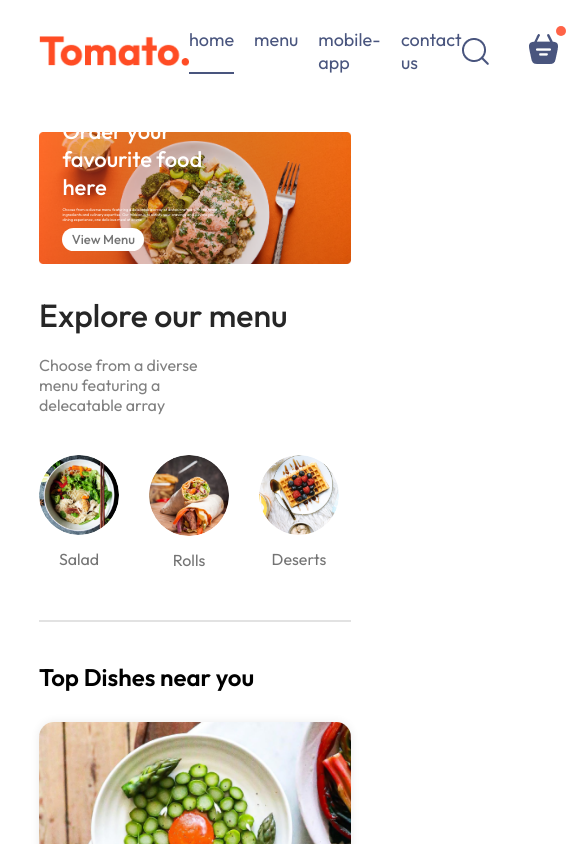
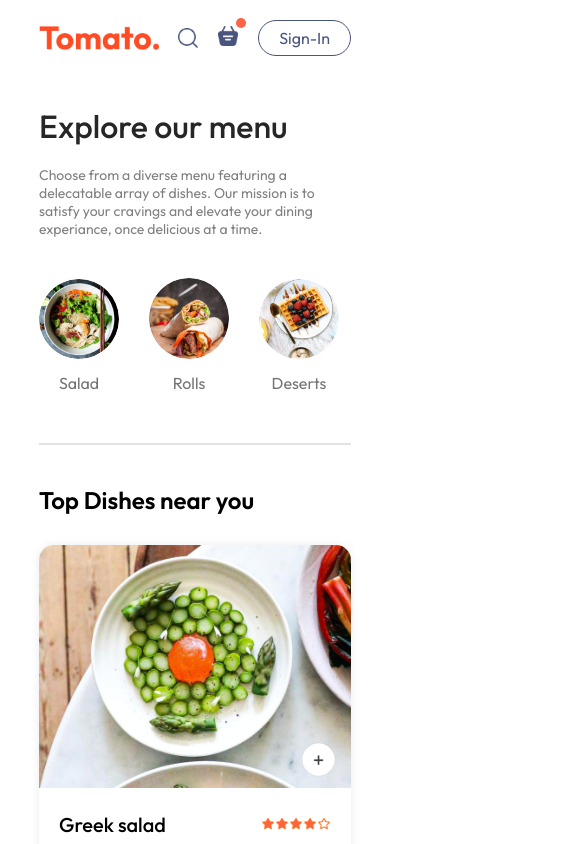
Before and after one commit to prathamesh2304/FoodDeliveryProject, a React (Vite) app in the folder frontend/: page / in a window 390 px wide. Shown: the top 844 px of the page, 585 px wide, since content can reach past the window. Built offline with nearby package versions, Linux system fonts and the light colour scheme.

Commit message:
Redirect functinality n responsiveness

```diff
--- a/frontend/src/components/ExploreMenu/ExploreMenu.css
+++ b/frontend/src/components/ExploreMenu/ExploreMenu.css
@@ -55,3 +55,10 @@
     border: 4px solid tomato;
     padding: 2px;
 }
+
+@media (max-width: 1050px) {
+    .explore-menu-text{
+        max-width: 100%;
+        font-size: 14px;
+    }
+}
--- a/frontend/src/components/ExploreMenu/ExploreMenu.jsx
+++ b/frontend/src/components/ExploreMenu/ExploreMenu.jsx
@@ -7,7 +7,7 @@ const ExploreMenu = ({category, setCategory}) => {
   return (
     <div className='explore-menu' id='explore-menu'>
         <h1>Explore our menu</h1>
-        <p className="explore-menu-text">Choose from a diverse menu featuring a delecatable array</p>
+        <p className="explore-menu-text">Choose from a diverse menu featuring a delecatable array of dishes. Our mission is to satisfy your cravings and elevate your dining experiance, once delicious at a time.</p>
         <div className="explore-menu-list">
             {menu_list.map((item,index) => {
                 return (
--- a/frontend/src/components/Footer/Footer.css
+++ b/frontend/src/components/Footer/Footer.css
@@ -5,7 +5,7 @@
     flex-direction: column;
     align-items: center;
     gap: 20px;
-    padding: 20px 8px;
+    padding: 20px 80px;
     padding-top: 80px;
     margin-top: 100px;
 }
@@ -13,6 +13,7 @@
 .footer-content{
     width: 100%;
     display: grid;
+    /* max-width: 1200px; */
     grid-template-columns: 2fr 1fr 1fr ;
     gap: 80px;
 }
@@ -34,7 +35,7 @@
     color: white;
 }
 
-.footer-social-icons-img{
+.footer-social-icons img{
     width: 40px;
     margin-right: 15px;
 }
@@ -46,3 +47,15 @@
     background: grey;
     border: none;
 }
+
+@media (max-width: 750px) {
+    .footer-content{
+        display: flex;
+        flex-direction: column;
+        gap: 35px;
+    }
+
+    .footer-copyright{
+        text-align: center;
+    }
+}
--- a/frontend/src/components/Header/Header.css
+++ b/frontend/src/components/Header/Header.css
@@ -38,3 +38,23 @@
     font-size: max(1vw, 13px);
     border-radius: 50px;
 }
+
+@media (max-width: 1050px) {
+    .header-contents{
+        max-width: 45%;
+    }
+}
+
+@media (max-width: 750px) {
+    .header{
+        height: 65%;
+    }
+
+    .header-contents{
+        display: none;
+    }
+
+    .header-contents button{
+        padding: 2vw 4vw;
+    }
+}
--- a/frontend/src/components/Navbar/NavBar.css
+++ b/frontend/src/components/Navbar/NavBar.css
@@ -56,3 +56,59 @@
     top: -8px;
     right: -8px;
 }
+
+@media (max-width:1050px) {
+    .navbar .logo{
+        width: 140px;
+    }
+
+    .navbar-menu{
+        gap: 20px;
+        font-size: 17px;
+    }
+
+    .navbar-right{
+        gap: 30px;
+    }
+
+    .navbar-right img{
+        width: 22px;
+    }
+
+    .navbar-right button{
+        padding: 8px 25px;
+    }
+}
+
+@media (max-width:900px) {
+
+    .navbar .logo{
+        width: 120px;
+    }
+
+    .navbar-menu{
+        gap: 15px;
+        font-size: 16px;
+    }
+
+    .navbar-right{
+        gap: 20px;
+    }
+
+    .navbar-right img{
+        width: 20px;
+    }
+
+    .navbar-right button{
+        padding: 7px 20px;
+        font-style: 15px;
+    }
+}
+
+@media (max-width:750px) {
+
+    .navbar-menu{
+        display: none;
+    }
+
+}
--- a/frontend/src/components/Navbar/NavBar.jsx
+++ b/frontend/src/components/Navbar/NavBar.jsx
@@ -2,7 +2,7 @@
 import React, { useState } from 'react'
 import './NavBar.css'
 import { assets } from '../../assets/assets.js'
-
+import { Link } from 'react-router-dom'
 
 const NavBar = () => {
 
@@ -11,12 +11,49 @@ const NavBar = () => {
   return (
     <div className='navbar'>
       <img src={assets.logo} alt="" className='logo'/>
+
       <ul className='navbar-menu'>
-            <li onClick={()=> setMenu("home")} className={menu==="home"?"active":""}>home</li>
-            <li onClick={()=> setMenu("menu")} className={menu==="menu"?"active":""}>menu</li>
-            <li onClick={()=> setMenu("mobile-app")} className={menu==="mobile-app"?"active":""}>mobile-app</li>
-            <li onClick={()=> setMenu("contact-us")} className={menu==="contact-us"?"active":""}>contact us</li>
+        <li>
+          <Link
+            to='/'
+            onClick={() => setMenu("home")}
+            className={menu === "home" ? "active" : ""}
+          >
+            home
+          </Link>
+        </li>
+
+        <li>
+          <a
+            href='#explore-menu'
+            onClick={() => setMenu("menu")}
+            className={menu === "menu" ? "active" : ""}
+          >
+            menu
+          </a>
+        </li>
+
+        <li>
+          <a
+            href='#app-download'
+            onClick={() => setMenu("mobile-app")}
+            className={menu === "mobile-app" ? "active" : ""}
+          >
+            mobile-app
+          </a>
+        </li>
+
+        <li>
+          <a
+            href='#footer'
+            onClick={() => setMenu("contact-us")}
+            className={menu === "contact-us" ? "active" : ""}
+          >
+            contact us
+          </a>
+        </li>
       </ul>
+
       <div className="navbar-right">
         <img src={assets.search_icon} alt="" />
         <div className='navbar-search-icon'>
--- a/frontend/src/index.css
+++ b/frontend/src/index.css
@@ -6,6 +6,7 @@
   /* check this out */
   box-sizing: border-box;
   font-family: Outfit;
+  scroll-behavior: smooth;
 }
 
 body {
```
Lines whose indentation alone changed are shown as unchanged.
